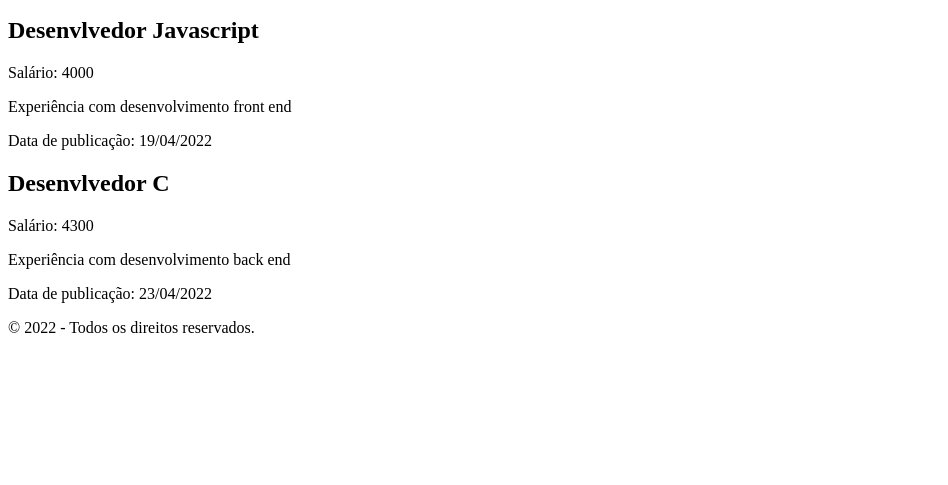
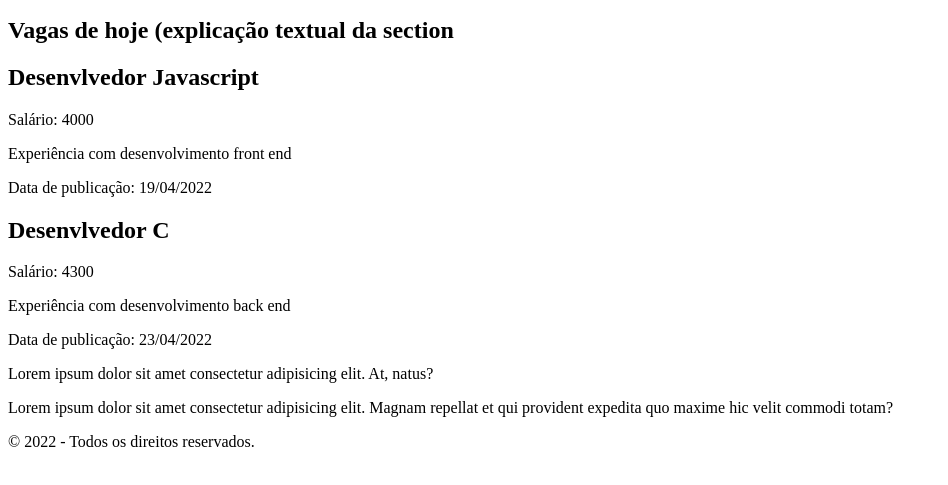
Before and after one commit to Briqz23/Front_IMT, a plain HTML site: page AP02/vscode_aula2/elementos_estruturais.html in a window 1280 px wide. Shown: the part 189-674 px from the top of the page, without its empty margins (0-948 px from the left). Drawn offline with Linux system fonts and the light colour scheme.

Commit message:
elementos estruturais

```diff
--- a/AP02/vscode_aula2/elementos_estruturais.html
+++ b/AP02/vscode_aula2/elementos_estruturais.html
@@ -9,28 +9,59 @@
 </head>
 
 <body>
+    <!--div é um container genérico. Span é um container que só serve pra uma linha-->
+    <!--  nav para navegação -->
     <!-- Esse é um menu inicial de navegação superior como algumas opções-->
+    <nav class='navegacao'>
+
         <ul>
             <li>Home</li>
             <li>Vagas</li>
             <li>Meu cadastro</li>
             <li>Sair</li>
         </ul>
+    </nav>
+
     <!-- Esse é o cabeçalho principal da página-->
+    <!-- Conteúdo principal da página: main -->
+    <main>
+        <header>
+            <!--header é o antecesor mais próximo de main-->
             <h1>Portal de oportunidades</h1>
             <p>Encontre novas vagas. Atualziado diariamente</p>
-
+        </header>
         <!-- Essa é uma vaga-->
+        <section>
+            <h1>Vagas de hoje (explicação textual da section</h1>
+            <article>
                 <h2>Desenvlvedor Javascript</h2>
                 <p>Salário: 4000</p>
                 <p>Experiência com desenvolvimento front end</p>
                 <p>Data de publicação: 19/04/2022</p>
+            </article>
 
             <!-- Mais uma vaga-->
+            <article>
                 <h2>Desenvlvedor C</h2>
                 <p>Salário: 4300</p>
                 <p>Experiência com desenvolvimento back end</p>
                 <p>Data de publicação: 23/04/2022</p>
+            </article>
+            </article>
+        </section>
+    </main>
+    <aside>
+        <!--primeiro anuncio-->
+        <p>Lorem ipsum dolor sit amet consectetur adipisicing elit. At, natus?</p>
+        <!-- segundo anuncio-->
+        <p>
+            Lorem ipsum dolor sit amet consectetur adipisicing elit. Magnam repellat et qui provident expedita quo
+            maxime hic velit commodi totam?
+
+        </p>
+    </aside>
+    <div class='rodapé'>
         <!--Elemento lorem[lorem10, por ex]: positivo pq não precisa inventar texto. Já tem um "template". Porém, ele tira a qualidade da página-->
         <p>&copy; 2022 - Todos os direitos reservados.</p>
+    </div>
 </body>
```
Lines whose indentation alone changed are shown as unchanged.
